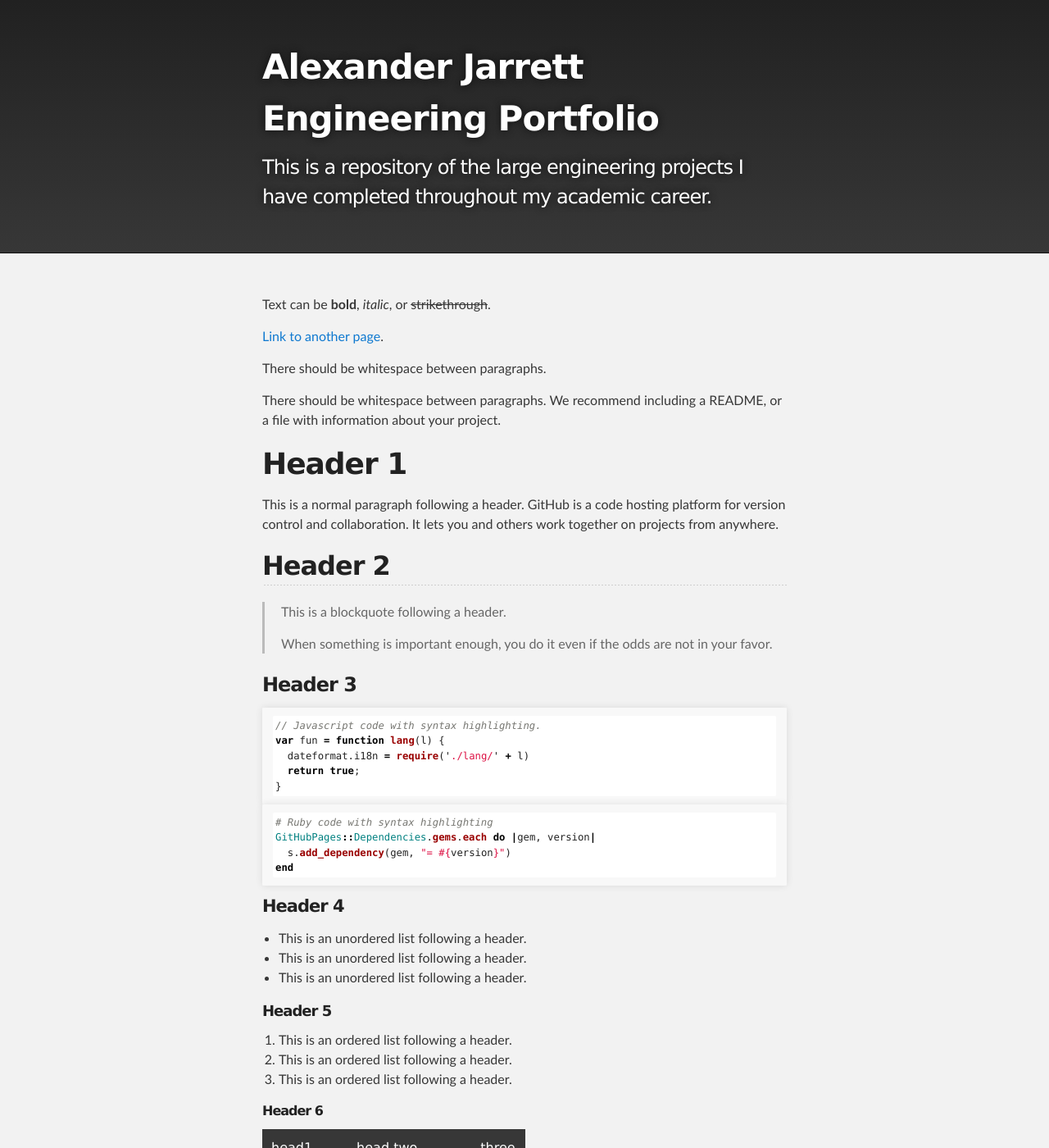
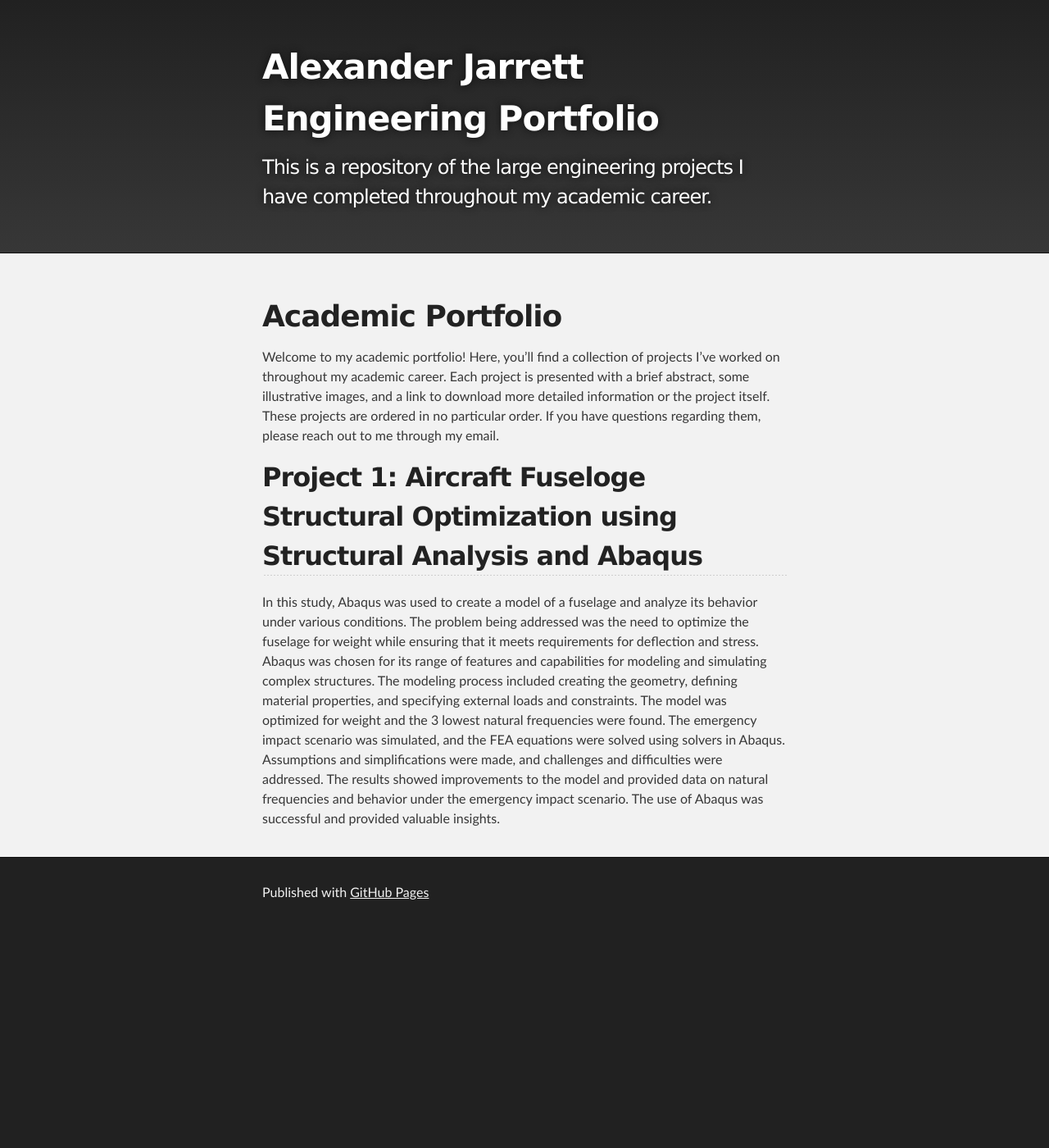
Before and after one commit to jarre1ae/jarre1ae.github.io, a Jekyll site: the page built from index.md, in a window 1280 px wide and 1400 px high. Shown: the whole window at 82% size. Built offline with Jekyll 4.4.1, drawn with Linux system fonts in a browser that asks for light colours; our own code applies the rules of GitHub Pages for plain Markdown files; some of the changed text lies outside the part shown.

Commit message:
Update index.md

````diff
--- a/index.md
+++ b/index.md
@@ -2,122 +2,18 @@
 layout: default
 ---
 
-Text can be **bold**, _italic_, or ~~strikethrough~~.
+# Academic Portfolio
+Welcome to my academic portfolio! Here, you'll find a collection of projects I've worked on throughout my academic career. Each project is presented with a brief abstract, some illustrative images, and a link to download more detailed information or the project itself. These projects are ordered in no particular order. If you have questions regarding them, please reach out to me through my email.
 
-[Link to another page](./another-page.html).
-
-There should be whitespace between paragraphs.
-
-There should be whitespace between paragraphs. We recommend including a README, or a file with information about your project.
-
-# Header 1
-
-This is a normal paragraph following a header. GitHub is a code hosting platform for version control and collaboration. It lets you and others work together on projects from anywhere.
-
-## Header 2
-
-> This is a blockquote following a header.
->
-> When something is important enough, you do it even if the odds are not in your favor.
-
-### Header 3
-
-```js
-// Javascript code with syntax highlighting.
-var fun = function lang(l) {
-  dateformat.i18n = require('./lang/' + l)
-  return true;
-}
-```
-
-```ruby
-# Ruby code with syntax highlighting
-GitHubPages::Dependencies.gems.each do |gem, version|
-  s.add_dependency(gem, "= #{version}")
-end
-```
-
-#### Header 4
-
-*   This is an unordered list following a header.
-*   This is an unordered list following a header.
-*   This is an unordered list following a header.
-
-##### Header 5
-
-1.  This is an ordered list following a header.
-2.  This is an ordered list following a header.
-3.  This is an ordered list following a header.
-
-###### Header 6
-
-| head1        | head two          | three |
-|:-------------|:------------------|:------|
-| ok           | good swedish fish | nice  |
-| out of stock | good and plenty   | nice  |
-| ok           | good `oreos`      | hmm   |
-| ok           | good `zoute` drop | yumm  |
-
-### There's a horizontal rule below this.
-
-* * *
-
-### Here is an unordered list:
-
-*   Item foo
-*   Item bar
-*   Item baz
-*   Item zip
-
-### And an ordered list:
-
-1.  Item one
-1.  Item two
-1.  Item three
-1.  Item four
-
-### And a nested list:
-
-- level 1 item
-  - level 2 item
-  - level 2 item
-    - level 3 item
-    - level 3 item
-- level 1 item
-  - level 2 item
-  - level 2 item
-  - level 2 item
-- level 1 item
-  - level 2 item
-  - level 2 item
-- level 1 item
-
-### Small image
-
-![Octocat](https://github.githubassets.com/images/icons/emoji/octocat.png)
-
-### Large image
-
-![Branching](https://guides.github.com/activities/hello-world/branching.png)
-
-
-### Definition lists can be used with HTML syntax.
-
-<dl>
-<dt>Name</dt>
-<dd>Godzilla</dd>
-<dt>Born</dt>
-<dd>1952</dd>
-<dt>Birthplace</dt>
-<dd>Japan</dd>
-<dt>Color</dt>
-<dd>Green</dd>
-</dl>
-
-```
-Long, single-line code blocks should not wrap. They should horizontally scroll if they are too long. This line should be long enough to demonstrate this.
-```
-
-```
-The final element.
-```
+## Project 1: Aircraft Fuseloge Structural Optimization using Structural Analysis and Abaqus
+In this study, Abaqus was used to create a model of a fuselage and analyze its behavior under
+various conditions. The problem being addressed was the need to optimize the fuselage for weight
+while ensuring that it meets requirements for deflection and stress. Abaqus was chosen for its range
+of features and capabilities for modeling and simulating complex structures. The modeling process
+included creating the geometry, defining material properties, and specifying external loads and
+constraints. The model was optimized for weight and the 3 lowest natural frequencies were found.
+The emergency impact scenario was simulated, and the FEA equations were solved using solvers
+in Abaqus. Assumptions and simplifications were made, and challenges and difficulties were
+addressed. The results showed improvements to the model and provided data on natural
+frequencies and behavior under the emergency impact scenario. The use of Abaqus was successful
+and provided valuable insights.
````
